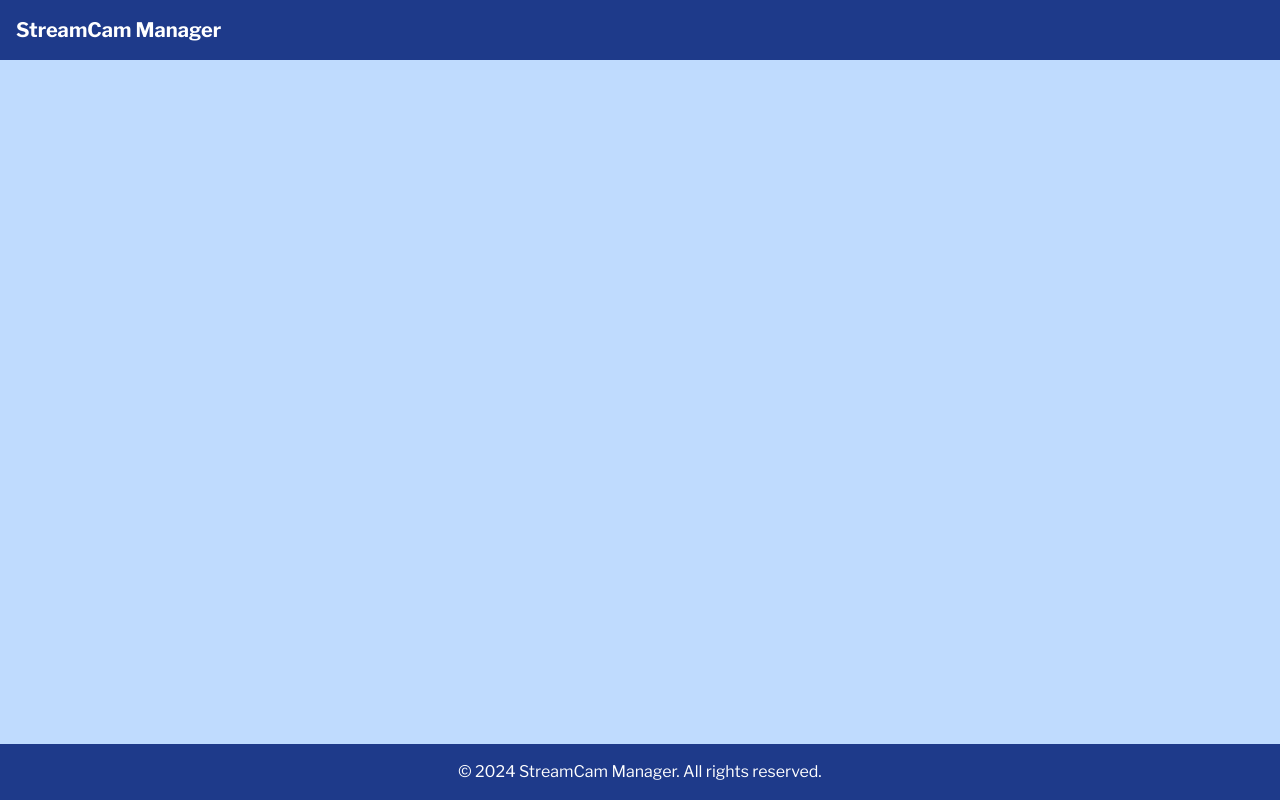
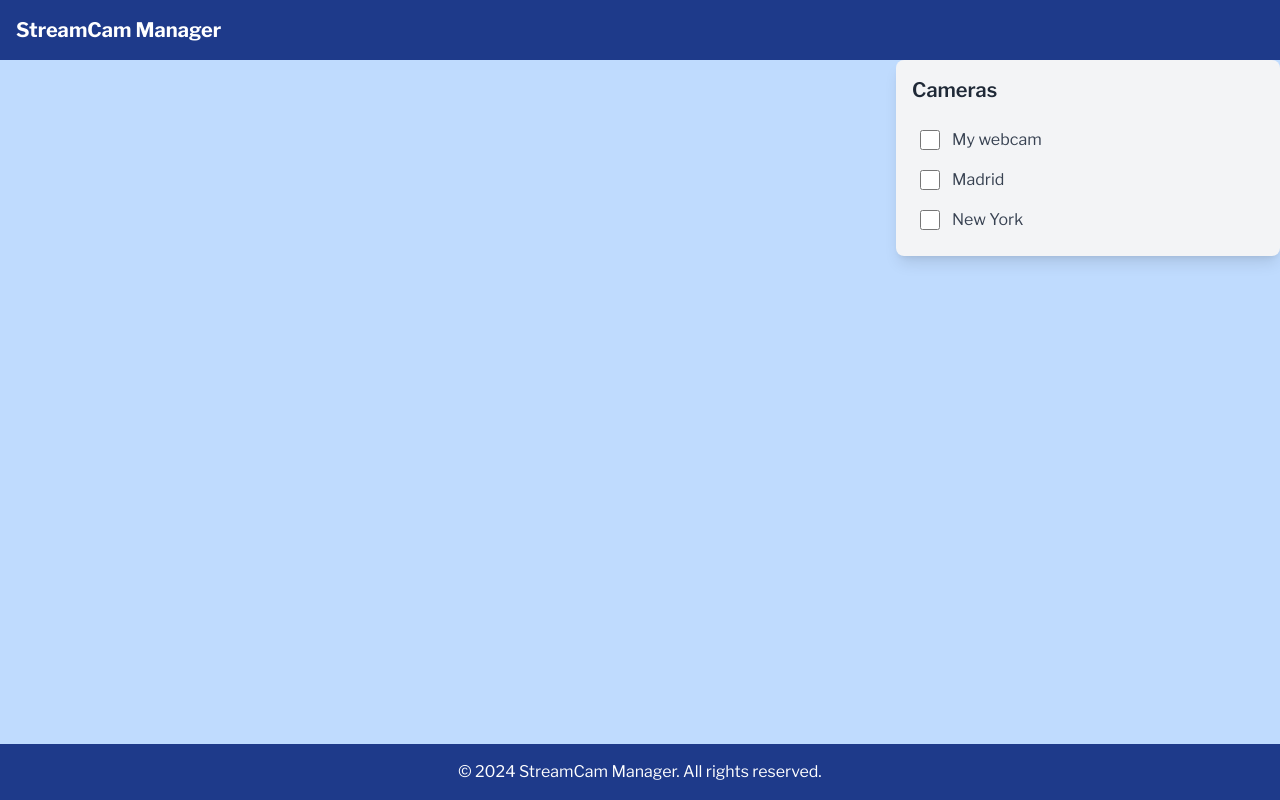
Before and after one commit to fsystemweb/cameras-stream, an Angular app: page / in a window 1280 px wide. Built offline with nearby package versions, Linux system fonts and the light colour scheme.

Commit message:
finish feature

```diff
--- a/src/app/app.component.html
+++ b/src/app/app.component.html
@@ -1 +1,8 @@
-<app-layout />
+<app-layout>
+  <div class="grid grid-cols-[70%_30%]">
+    <div class="w-full"></div>
+    <div class="w-full h-full">
+      <app-camera-list />
+    </div>
+  </div>
+</app-layout>
--- a/src/app/app.component.ts
+++ b/src/app/app.component.ts
@@ -1,11 +1,12 @@
 import { Component } from '@angular/core';
 import { RouterOutlet } from '@angular/router';
 import { LayoutComponent } from './core/components/layout/layout.component';
+import { CameraListComponent } from './features/camera-list/components/camera-list/camera-list.component';
 
 @Component({
   selector: 'app-root',
   standalone: true,
-  imports: [RouterOutlet, LayoutComponent],
+  imports: [RouterOutlet, LayoutComponent, CameraListComponent],
   templateUrl: './app.component.html',
 })
 export class AppComponent {
--- a/src/app/core/components/layout/layout.component.html
+++ b/src/app/core/components/layout/layout.component.html
@@ -1,10 +1,7 @@
-<body class="flex h-screen flex-col bg-blue-200 text-gray-200">
+<body class="container-xl flex h-screen flex-col bg-blue-200 text-gray-200">
   <app-header />
-  <div class="container grow bg-blue-200">
-    <div class="grid grid-cols-[80%_20%]">
-      <!-- TODO: Add main panel -->
-      <!-- TODO: Add list panel -->
-    </div>
+  <div class="grow bg-blue-200">
+    <ng-content></ng-content>
   </div>
   <app-footer />
 </body>
--- /dev/null
+++ b/src/app/features/camera-list/components/camera-list/camera-list.component.html
@@ -0,0 +1,10 @@
+<div class="w-full min-h-full mx-auto p-4 bg-gray-100 shadow-lg rounded-lg">
+  <h2 class="text-xl font-semibold text-gray-800 mb-4">Cameras</h2>
+  <ul>
+    @for (camera of cameras; track camera.title) {
+      <div class="p-2">
+        <app-list-item [cameraItem]="camera" />
+      </div>
+    }
+  </ul>
+</div>
--- /dev/null
+++ b/src/app/features/camera-list/components/camera-list/camera-list.component.ts
@@ -0,0 +1,26 @@
+import { Component } from '@angular/core';
+import { CameraItem } from '../../models/camera-item';
+import { ListItemComponent } from '../list-item/list-item.component';
+
+@Component({
+  selector: 'app-camera-list',
+  standalone: true,
+  templateUrl: './camera-list.component.html',
+  imports: [ListItemComponent],
+})
+export class CameraListComponent {
+  cameras: CameraItem[] = [
+    {
+      title: 'My webcam',
+      selected: false,
+    },
+    {
+      title: 'Madrid',
+      selected: false,
+    },
+    {
+      title: 'New York',
+      selected: false,
+    },
+  ];
+}
--- /dev/null
+++ b/src/app/features/camera-list/components/list-item/list-item.component.html
@@ -0,0 +1,13 @@
+<li class="flex items-center gap-3 group">
+  <input
+    type="checkbox"
+    id="task-1"
+    class="h-5 w-5 text-gray-600 border-gray-300 focus:ring-gray-500 rounded"
+  />
+  <label
+    for="task-1"
+    class="text-gray-700 group-hover:text-gray-900 cursor-pointer flex-grow"
+  >
+    {{ cameraItem().title }}
+  </label>
+</li>
--- /dev/null
+++ b/src/app/features/camera-list/components/list-item/list-item.component.ts
@@ -0,0 +1,11 @@
+import { Component, input } from '@angular/core';
+import { CameraItem } from '../../models/camera-item';
+
+@Component({
+  selector: 'app-list-item',
+  standalone: true,
+  templateUrl: './list-item.component.html',
+})
+export class ListItemComponent {
+  cameraItem = input.required<CameraItem>();
+}
--- /dev/null
+++ b/src/app/features/camera-list/models/camera-item.ts
@@ -0,0 +1,9 @@
+export class CameraItem {
+  selected: boolean;
+  title: string;
+
+  constructor(selected: boolean, title: string) {
+    this.selected = selected;
+    this.title = title;
+  }
+}
```
Also changed, not shown: 1 other file (tests, documents, lock files or other folders).
